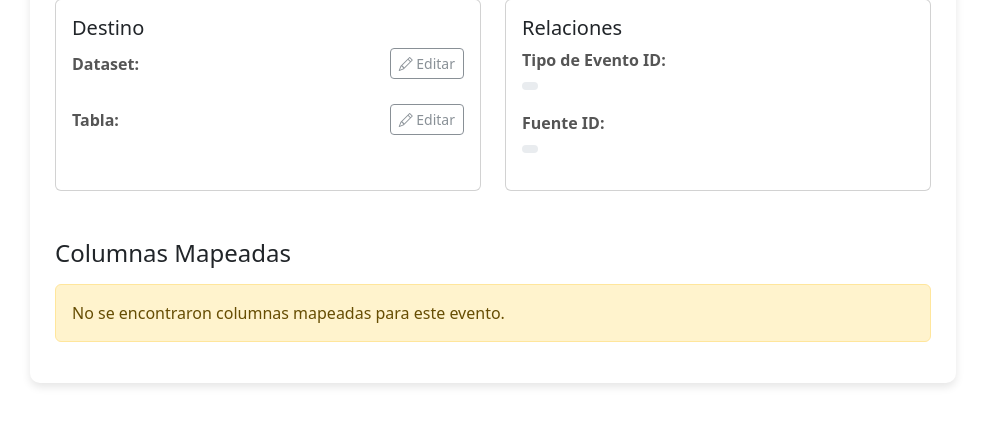
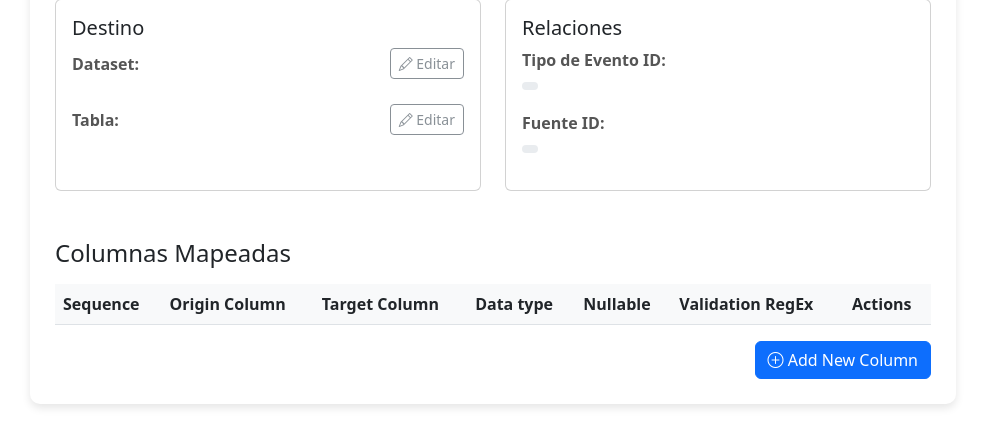
Before and after one commit to dinoise/Event-Insights-Console, a Flask app: template app/templates/mapping.html in a window 1280 px wide. Shown: the part 232-679 px from the top of the page, without its empty margins (147-1132 px from the left). Run offline with Flask 3, Linux system fonts and the light colour scheme; the template is opened without the code that fills it, so the values that code supplies are empty; parts of the project's set-up code (start-up, migrations or seed data) failed here and were passed over.

Commit message:
when there is no columns, just the add column button apears

```diff
--- a/app/templates/mapping.html
+++ b/app/templates/mapping.html
@@ -131,7 +131,6 @@
                     <div class="mt-5">
                         <h4 class="mb-3">Columnas Mapeadas</h4>
 
-                        {% if columns %}
                         <div class="table-responsive">
                             <table class="table table-hover columns-table">
                                 <thead>
@@ -180,11 +179,6 @@
                                 </button>
                             </div>
                         </div>
-                        {% else %}
-                        <div class="alert alert-warning">
-                            No se encontraron columnas mapeadas para este evento.
-                        </div>
-                        {% endif %}
 
                         <!-- Modal de confirmación para borrado -->
                         <div class="modal fade" id="confirmDeleteModal" tabindex="-1">
```
